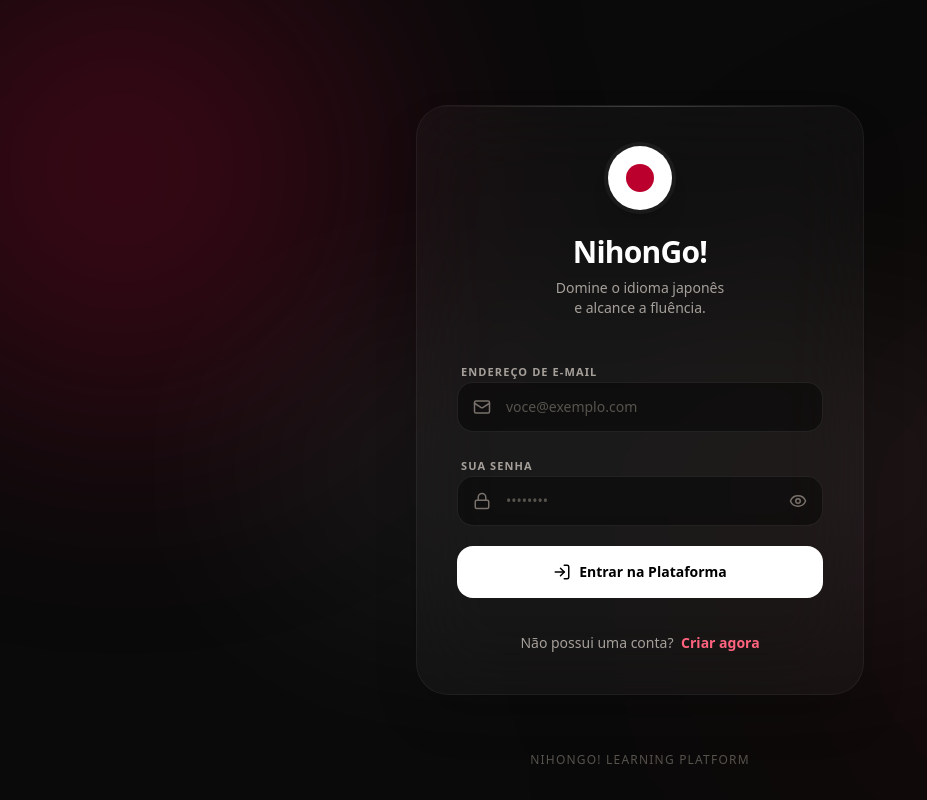
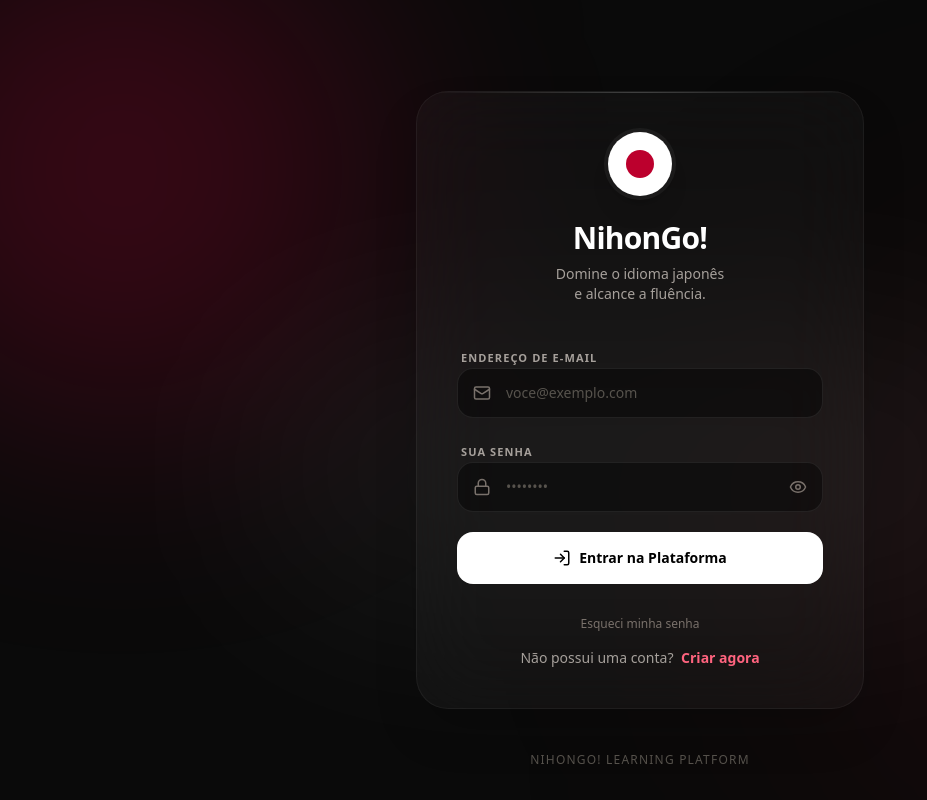
Before and after one commit to nordicr1/NihonGo-App, a React (Vite) app: page / in a window 1280 px wide. Shown: the whole page, without its empty margins (0-927 px from the left). Built offline with nearby package versions, Linux system fonts and the light colour scheme; no server answers.

Commit message:
feat: add password reset button to login screen

```diff
--- a/src/components/LoginScreen.tsx
+++ b/src/components/LoginScreen.tsx
@@ -1,6 +1,6 @@
 import React, { useState } from 'react';
 import { auth } from '../config/firebase';
-import { signInWithEmailAndPassword, createUserWithEmailAndPassword } from 'firebase/auth';
+import { signInWithEmailAndPassword, createUserWithEmailAndPassword, sendPasswordResetEmail } from 'firebase/auth';
 import { Mail, Lock, Loader2, LogIn, UserPlus, Eye, EyeOff } from 'lucide-react';
 
 export function LoginScreen() {
@@ -10,7 +10,27 @@ export function LoginScreen() {
   const [showPassword, setShowPassword] = useState(false);
 
   const [error, setError] = useState<string | null>(null);
+  const [resetMessage, setResetMessage] = useState<string | null>(null);
   const [loading, setLoading] = useState(false);
+
+  const handleResetPassword = async () => {
+    setError(null);
+    setResetMessage(null);
+    if (!email) {
+      setError('Por favor, digite seu email no campo acima para recuperar a senha.');
+      return;
+    }
+    try {
+      await sendPasswordResetEmail(auth, email);
+      setResetMessage('Email de recuperação enviado! Verifique sua caixa de entrada (e spam).');
+    } catch (err: any) {
+      if (err.code === 'auth/invalid-email') {
+        setError('Formato de email inválido.');
+      } else {
+        setError('Ocorreu um erro. Verifique se o email está correto.');
+      }
+    }
+  };
 
   const handleSubmit = async (e: React.FormEvent) => {
     e.preventDefault();
@@ -135,13 +155,30 @@ export function LoginScreen() {
             </button>
           </form>
 
-          {/* Toggle Login/Signup */}
-          <div className="mt-8 text-center">
+          {resetMessage && (
+            <div className="mt-4 p-3.5 rounded-xl bg-emerald-500/10 border border-emerald-500/20 text-emerald-400 text-xs font-semibold animate-fadeIn flex items-center justify-center text-center">
+              {resetMessage}
+            </div>
+          )}
+
+          {/* Additional Actions */}
+          <div className="mt-8 flex flex-col items-center space-y-4">
+            {isLogin && (
+              <button
+                type="button"
+                onClick={handleResetPassword}
+                className="text-xs text-stone-500 hover:text-rose-400 font-medium transition-colors underline-offset-4 hover:underline"
+              >
+                Esqueci minha senha
+              </button>
+            )}
+
             <button
               type="button"
               onClick={() => {
                 setIsLogin(!isLogin);
                 setError(null);
+                setResetMessage(null);
               }}
               className="text-sm text-stone-400 font-medium hover:text-white transition-colors"
             >
```
